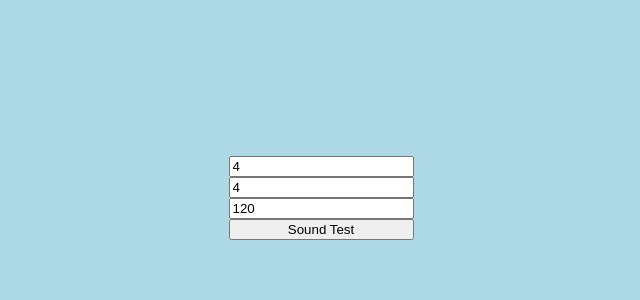
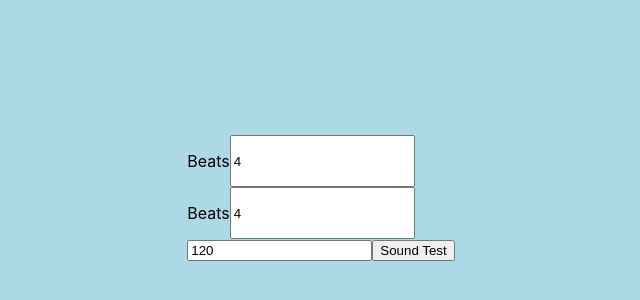
Before and after one commit to benLbishop/metronome, a React (Create React App) app: page / in a window 1280 px wide. Shown: the part 202-502 px from the top of the page, without its empty margins (319-959 px from the left). Built offline with nearby package versions, Linux system fonts and the light colour scheme; no server answers.

Commit message:
Reworked structure to move towards multiple bars.

```diff
--- a/src/components/App/index.tsx
+++ b/src/components/App/index.tsx
@@ -1,14 +1,13 @@
 import React from 'react';
-import logo from '../../res/images/logo.svg';
 import './App.scss';
-import SoundTest from '../SoundTest';
+import Metronome from '../Metronome';
 
-function App() {
+const App: React.FC = () => {
   return (
     <div id='appInitialized'>
-      <SoundTest />
+      <Metronome />
     </div>
   );
-}
+};
 
 export default App;
--- /dev/null
+++ b/src/components/Bar/Bar.scss
@@ -0,0 +1,4 @@
+.bar {
+    display: flex;
+    flex-direction: column;
+}
--- /dev/null
+++ b/src/components/Bar/index.tsx
@@ -0,0 +1,27 @@
+import React from 'react';
+import BarField from '../BarField';
+
+import './Bar.scss';
+
+interface Props {
+  id: number;
+  beats: number;
+  noteValue: number;
+  bpm?: number;
+  updateBeats(beats: number): void;
+  updateNoteValue(noteValue: number): void;
+}
+
+// TODO: convert to functional component
+class Bar extends React.PureComponent<Props> {
+  render() {
+    return (
+      <div className='bar'>
+        <BarField value={this.props.beats} updateValue={this.props.updateBeats}/>
+        <BarField value={this.props.noteValue} updateValue={this.props.updateNoteValue}/>
+      </div>
+    );
+  }
+}
+
+export default Bar;
--- /dev/null
+++ b/src/components/BarField/BarField.scss
@@ -0,0 +1,4 @@
+.barField {
+    display: flex;
+    flex-direction: row;
+}
--- /dev/null
+++ b/src/components/BarField/index.tsx
@@ -0,0 +1,72 @@
+import React, { useState } from 'react';
+import './BarField.scss';
+// import { KeyCodes } from '../../types';
+
+interface Props {
+  value: number;
+  updateValue(newValue: number): void;
+}
+
+// TODO: rename because all I can think of is Garfield when I read it
+const BarField: React.FC<Props> = (props: Props) => {
+
+  const [isFocused, setIsFocused] = useState(false);
+  const [tempValue, setTempValue] = useState<number | undefined>(props.value);
+
+  const getDisplayValue = (): string | undefined => {
+    if (isFocused) {
+      if (tempValue === undefined) {
+        return '';
+      }
+      return tempValue.toString();
+    }
+    return props.value.toString();
+  };
+
+  const onFocus = () => {
+    setIsFocused(true);
+  };
+
+  const onBlur = () => {
+    setIsFocused(false);
+  };
+
+  const handleTextChange = (e: React.ChangeEvent<HTMLInputElement>) => {
+    const newText = e.target.value;
+    if (newText === '') {
+      setTempValue(undefined);
+      return;
+    }
+    const newValue = parseInt(newText, 10);
+    if (isNaN(newValue)) {
+      return;
+    }
+    setTempValue(newValue);
+  };
+
+  const handleKeyPress = (e: React.KeyboardEvent<HTMLInputElement>) => {
+    if (tempValue === undefined || tempValue <= 0) {
+      return;
+    }
+    // TODO: use KeyCodes enum
+    if (e.charCode === 13) {
+      props.updateValue(tempValue);
+    }
+  };
+
+  return (
+    <div className='barField'>
+      <p>Beats</p>
+      <input
+        type='text'
+        value={getDisplayValue()}
+        onChange={handleTextChange}
+        onFocus={onFocus}
+        onBlur={onBlur}
+        onKeyPress={handleKeyPress}
+      />
+    </div>
+  );
+};
+
+export default BarField;
--- /dev/null
+++ b/src/components/Metronome/Metronome.scss
@@ -0,0 +1,3 @@
+#metronome {
+    display: flex;
+}
--- /dev/null
+++ b/src/components/Metronome/index.tsx
@@ -0,0 +1,169 @@
+import React from 'react';
+import { Howl } from 'howler';
+import highClick from '../../res/sounds/highclick.wav';
+import lowClick from '../../res/sounds/lowclick.wav';
+import './Metronome.scss';
+import { BarData, NoteValue } from '../../types/barTypes';
+import { convertNoteValueToInt, convertIntToNoteValue } from '../../lib/noteValue';
+import Bar from '../Bar';
+
+interface Props {}
+
+interface State {
+  bars: BarData[];
+  bpm: number;
+  curMeasure: number;
+  curBeat: number;
+  playing: boolean;
+  timeout?: NodeJS.Timeout;
+}
+
+// TODO: move to constants
+const DEFAULT_BAR_DATA: BarData = {
+  id: 0,
+  beats: 4,
+  noteValue: NoteValue.QUARTER
+};
+
+// TODO: idk where these go
+const lowSound = new Howl({
+  src: [lowClick],
+  onloaderror: (id, err) => {
+    console.log('HOWL err: ', id, err);
+  },
+  volume: 1
+});
+
+const highSound = new Howl({
+  src: [highClick],
+  onloaderror: (id, err) => {
+    console.log('HOWL err: ', id, err);
+  },
+  volume: 1
+});
+
+class Metronome extends React.PureComponent<Props, State> {
+  constructor(props: Props) {
+    super(props);
+
+    this.state = {
+      bars: [DEFAULT_BAR_DATA],
+      bpm: 120,
+      playing: false,
+      curBeat: 1,
+      curMeasure: 1
+    };
+  }
+
+  // TODO: sort out id/idx thing for bars
+  updateBeats = (idx: number, beats: number) => {
+    const newBars = this.state.bars.slice();
+    newBars[idx] = {
+      ...newBars[idx],
+      beats
+    };
+    this.setState({
+      bars: newBars
+    });
+  }
+
+  updateNoteValue = (idx: number, noteInt: number) => {
+    const noteValue = convertIntToNoteValue(noteInt);
+    const newBars = this.state.bars.slice();
+    newBars[idx] = {
+      ...newBars[idx],
+      noteValue
+    };
+    this.setState({
+      bars: newBars
+    });
+  }
+
+  playSound = () => {
+    if (this.state.curBeat === 1) {
+      highSound.play();
+    } else {
+      lowSound.play();
+    }
+    const beatTime = 1000 * 60 / this.state.bpm;
+    // TODO: rework logic for this
+    let newBeat = ((this.state.curBeat + 1) % (this.state.bars[0].beats + 1));
+    let newMeasure = this.state.curMeasure;
+    if (newBeat === 0) {
+      newBeat = 1;
+      newMeasure += 1;
+    }
+    const timeout = setTimeout(() => {
+      this.playSound();
+    }, beatTime);
+    this.setState({
+      timeout,
+      curBeat: newBeat,
+      curMeasure: newMeasure
+    });
+  }
+
+  stopSound = () => {
+    const { timeout } = this.state;
+    if (!timeout) {
+      return;
+    }
+    clearTimeout(timeout);
+    this.setState({
+      timeout: undefined,
+      curBeat: 1,
+      curMeasure: 1
+    });
+  }
+
+  toggleStatePlaying = (state: State, _props: Props): State => ({
+    ...state,
+    playing: !state.playing
+  });
+
+  toggleSoundInterval = () => {
+    if (this.state.playing) {
+      this.stopSound();
+    } else {
+      this.playSound();
+    }
+    this.setState(this.toggleStatePlaying);
+  }
+
+  handleBPMChange = (e: React.ChangeEvent<HTMLInputElement>) => {
+    const newText = e.target.value;
+    const newBPM = parseInt(newText, 10);
+    if (isNaN(newBPM)) {
+      return;
+    }
+    this.setState({
+      bpm: newBPM
+    });
+  }
+
+  getBars = (): JSX.Element[] => {
+    const bars: JSX.Element[] = this.state.bars.map(bar => {
+      const noteValueInt = convertNoteValueToInt(bar.noteValue);
+      return <Bar
+        key={`bar${bar.id}`}
+        id={bar.id}
+        beats={bar.beats}
+        noteValue={noteValueInt}
+        updateBeats={(beats: number) => this.updateBeats(bar.id, beats)}
+        updateNoteValue={(noteInt: number) => this.updateNoteValue(bar.id, noteInt)}
+      />;
+    });
+    return bars;
+  }
+  render() {
+    return (
+      <div className='metronome'>
+        {this.getBars()}
+        <input type='text' value={this.state.bpm} onChange={this.handleBPMChange}/>
+        <button onMouseDown={this.toggleSoundInterval}>Sound Test</button>
+      </div>
+    );
+  }
+}
+
+export default Metronome;
--- /dev/null
+++ b/src/lib/noteValue.ts
@@ -0,0 +1,45 @@
+import { NoteValue } from '../types/barTypes';
+
+export const convertNoteValueToInt = (value: NoteValue): number => {
+    switch (value) {
+        case NoteValue.WHOLE: {
+            return 1;
+        }
+        case NoteValue.HALF: {
+            return 2;
+        }
+        case NoteValue.QUARTER: {
+            return 4;
+        }
+        case NoteValue.EIGHTH: {
+            return 8;
+        }
+        case NoteValue.SIXTEENTH: {
+            return 16;
+        }
+        default: {
+            //TODO
+            return 4;
+        }
+    }
+};
+
+export const convertIntToNoteValue = (num: number): NoteValue => {
+    if (num === 1) {
+        return NoteValue.WHOLE;
+    }
+    if (num === 2) {
+        return NoteValue.HALF;
+    }
+    if (num === 4) {
+        return NoteValue.QUARTER;
+    }
+    if (num === 18) {
+        return NoteValue.EIGHTH;
+    }
+    if (num === 16) {
+        return NoteValue.SIXTEENTH;
+    }
+    // TODO
+    return NoteValue.QUARTER;
+};
--- /dev/null
+++ b/src/types/barTypes.ts
@@ -0,0 +1,13 @@
+export enum NoteValue {
+    WHOLE = 'WHOLE',
+    HALF = 'HALF',
+    QUARTER = 'QUARTER',
+    EIGHTH = 'EIGHTH',
+    SIXTEENTH = 'SIXTEENTH'
+}
+
+export interface BarData {
+    id: number;
+    beats: number;
+    noteValue: NoteValue;
+}
--- /dev/null
+++ b/src/types/htmlTypes.ts
@@ -0,0 +1,3 @@
+export enum KeyCodes {
+    ENTER = 13
+}
```
